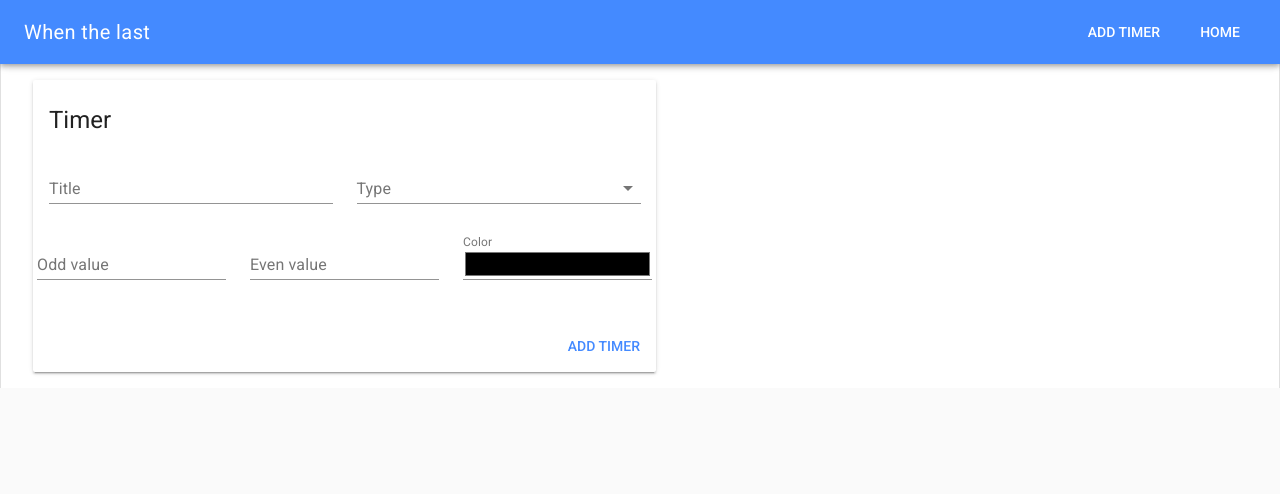
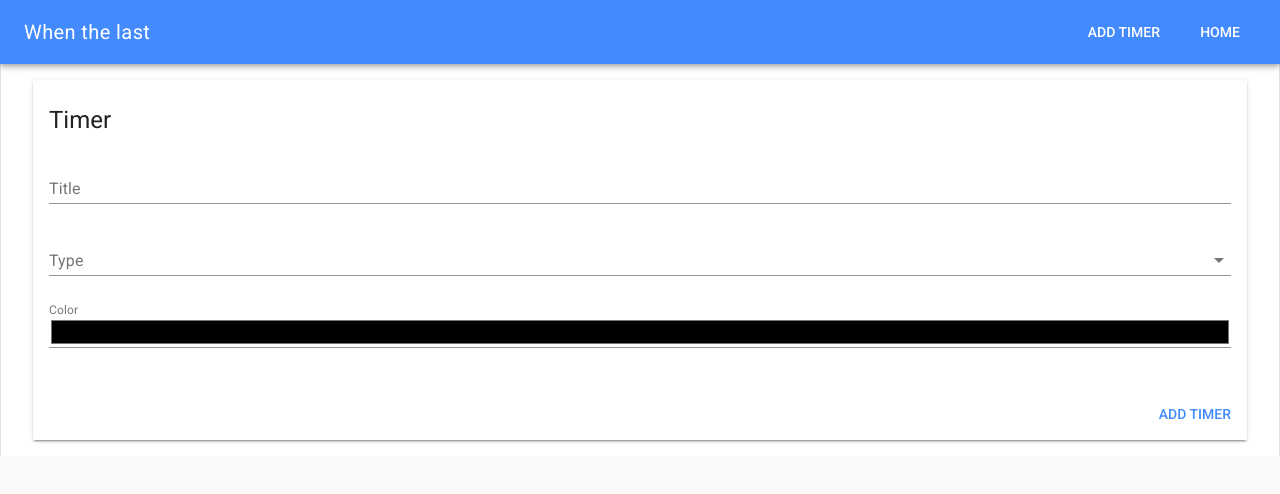
Before and after one commit to tomasfejfar/whenthelast, a Vue app: page /#/add in a window 1280 px wide. Shown: the top 494 px of the page. Built offline with nearby package versions, Linux system fonts and the light colour scheme.

Commit message:
Fixed form

```diff
--- a/src/views/Add.vue
+++ b/src/views/Add.vue
@@ -1,20 +1,16 @@
 <template>
-  <form novalidate class="md-layout" @submit.prevent="validateUser">
-    <md-card class="md-layout-item md-size-50 md-small-size-100">
+  <form novalidate @submit.prevent="validateUser">
+    <md-card class=" md-large-size-50 md-medium-size-100">
       <md-card-header>
-        <div class="md-title">Timer</div>
+        <div class="md-title">{{ form.type === types.toggle ? 'Toggle' : 'Timer' }}</div>
       </md-card-header>
 
       <md-card-content>
-        <div class="md-layout md-gutter">
-          <div class="md-layout-item md-small-size-100">
         <md-field :class="getValidationClass('title')">
           <label for="first-name">Title</label>
           <md-input name="first-name" id="first-name" v-model="form.title"
                     :disabled="sending"/>
         </md-field>
-          </div>
-          <div class="md-layout-item md-small-size-100">
         <md-field :class="getValidationClass('type')">
           <label for="first-name">Type</label>
           <md-select name="type" id="type" v-model="form.type"
@@ -23,10 +19,9 @@
             <md-option :value="types.toggle">Toggle</md-option>
           </md-select>
         </md-field>
-          </div>
-          <div class="md-layout md-gutter">
+        <div class="md-layout md-gutter" v-show="form.type === types.toggle">
 
-            <div class="md-layout-item md-small-size-100">
+          <div class="md-layout-item">
 
             <md-field :class="getValidationClass('value1')">
 
@@ -35,21 +30,18 @@
             </md-field>
           </div>
 
-            <div class="md-layout-item md-small-size-100">
+          <div class=" md-layout-item">
             <md-field :class="getValidationClass('value2')">
               <label for="value2">Even value</label>
               <md-input id="value2" v-model="form.value2" :disabled="sending"/>
             </md-field>
           </div>
-            <div class="md-layout-item md-small-size-100">
+        </div>
         <md-field :class="getValidationClass('color')">
           <label for="color">Color</label>
           <md-input type="color" name="color" id="color" v-model="form.color"
                     :disabled="sending"/>
         </md-field>
-            </div>
-          </div>
-        </div>
       </md-card-content>
 
       <md-progress-bar md-mode="indeterminate" v-if="sending"/>
@@ -113,9 +105,9 @@
         this.$v.$reset();
         this.form.title = null;
         this.form.type = null;
-        this.form.age = null;
-        this.form.gender = null;
-        this.form.email = null;
+        this.form.value1 = null;
+        this.form.value2 = null;
+        this.form.color = null;
       },
       saveUser() {
         this.sending = true;
```
Lines whose indentation alone changed are shown as unchanged.
